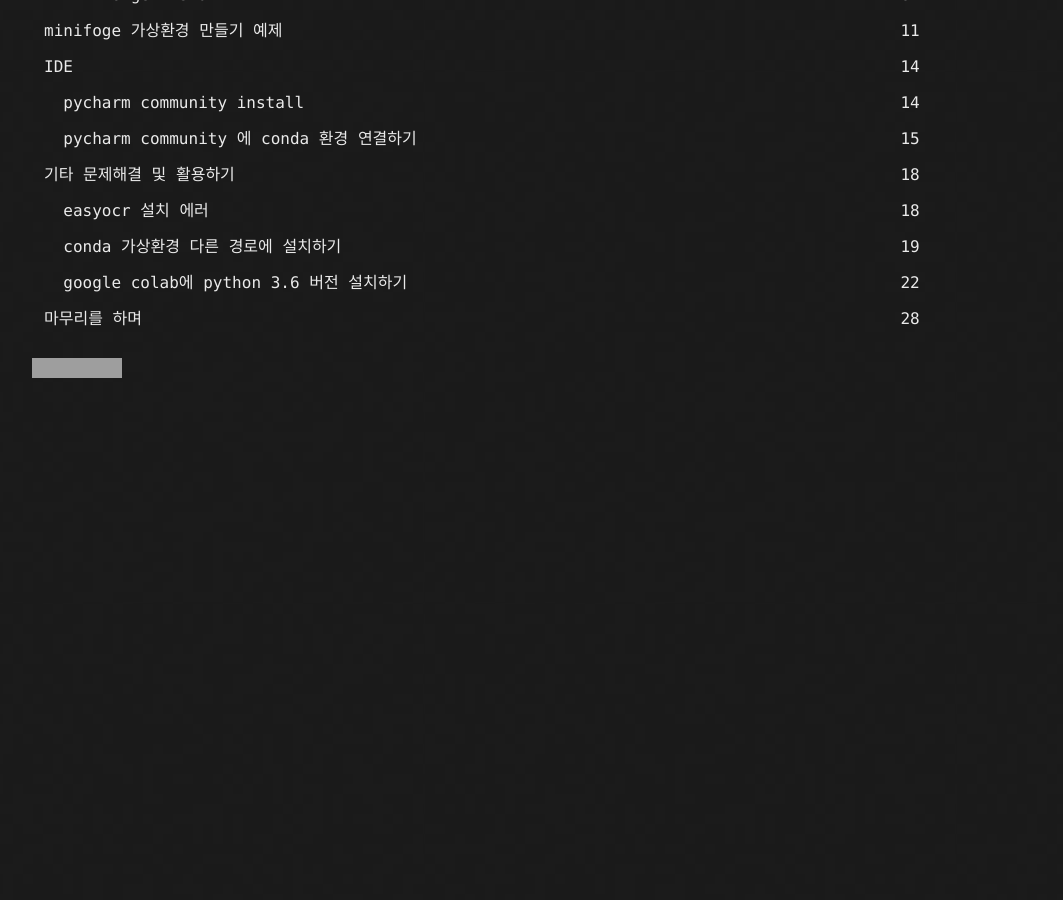
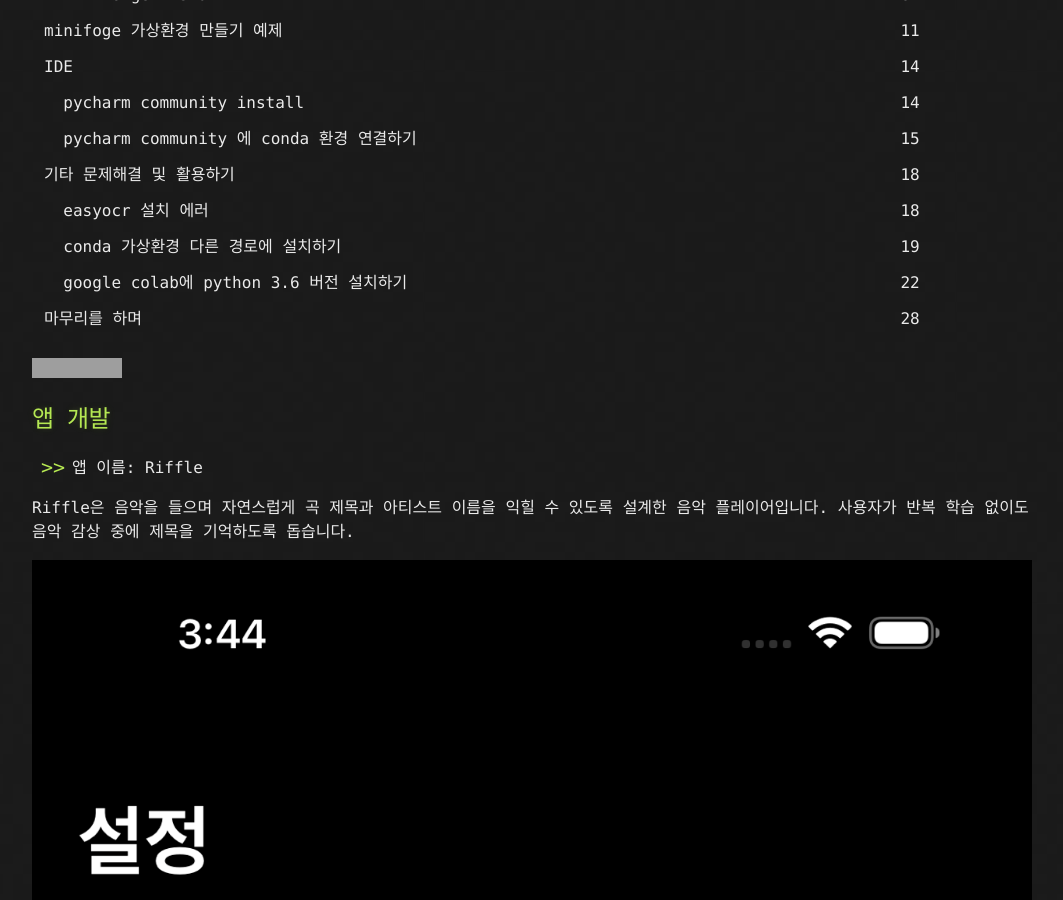
Before and after one commit to papig-dev/papig-dev.github.io, a Jekyll site: the page built from index.md, in a window 1280 px wide and 900 px high, scrolled down 993 px. Shown: the whole window, without its empty margins (108-1171 px from the left). Built offline with Jekyll 4.4.1, drawn with Linux system fonts in a browser that asks for light colours; some web fonts are replaced; our own code applies the rules of GitHub Pages for plain Markdown files; before the commit the page ends 1398 px from its top, so only the background shows below that; grey boxes are pictures that could not be loaded.

Commit message:
Add Riffle app description and download link

```diff
--- a/index.md
+++ b/index.md
@@ -45,3 +45,15 @@ layout: default
 
 
 ![](https://komarev.com/ghpvc/?username=papig-dev&color=green)
+
+
+
+## 앱 개발
+
+- 앱 이름: Riffle
+
+Riffle은 음악을 들으며 자연스럽게 곡 제목과 아티스트 이름을 익힐 수 있도록 설계한 음악 플레이어입니다. 사용자가 반복 학습 없이도 음악 감상 중에 제목을 기억하도록 돕습니다.
+
+![](/assets/images/03-settings.png)
+
+[Download](https://apps.apple.com/app/riffle/id6759858871)
```
Also changed, not shown: assets/images/03-settings.png (added).
